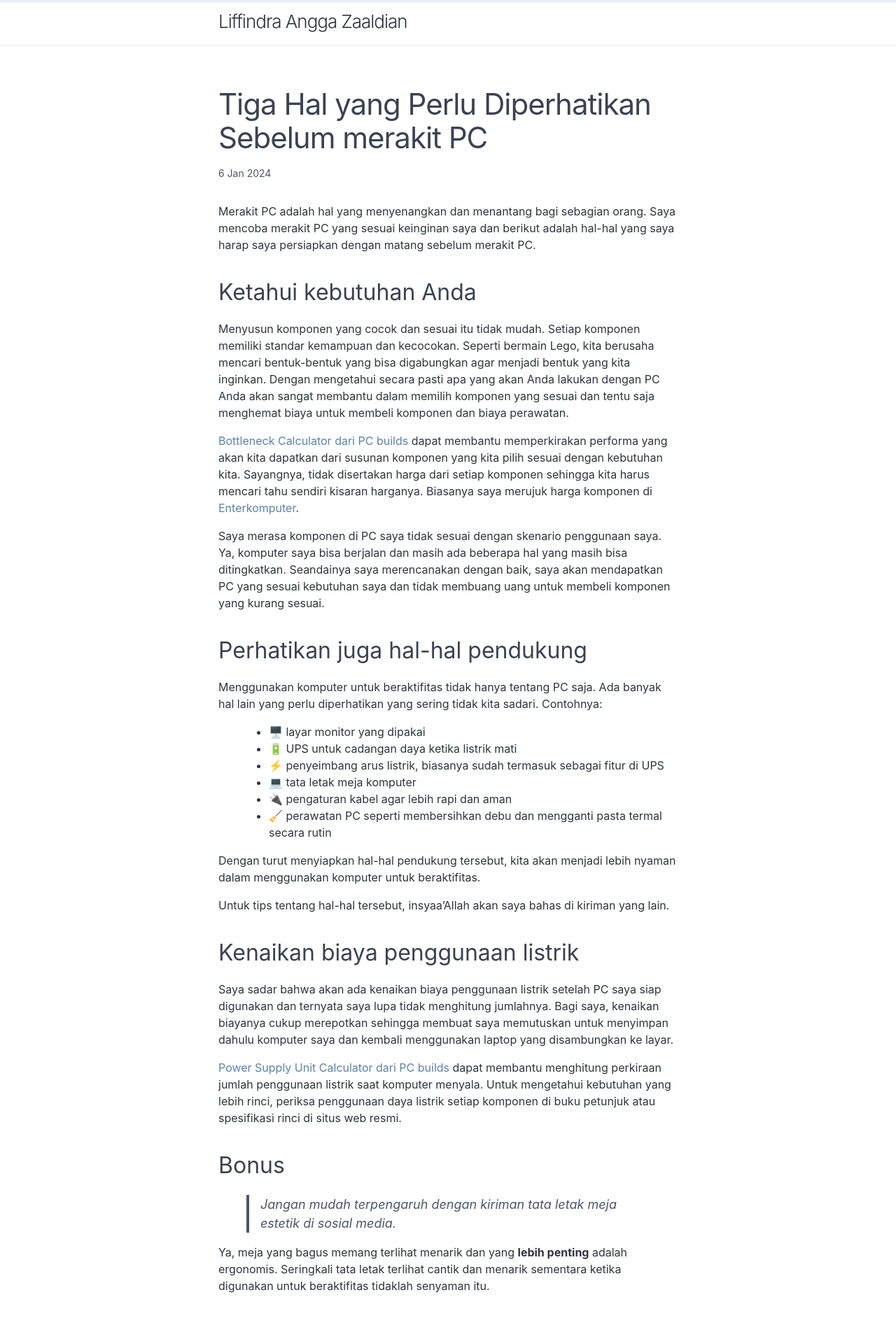
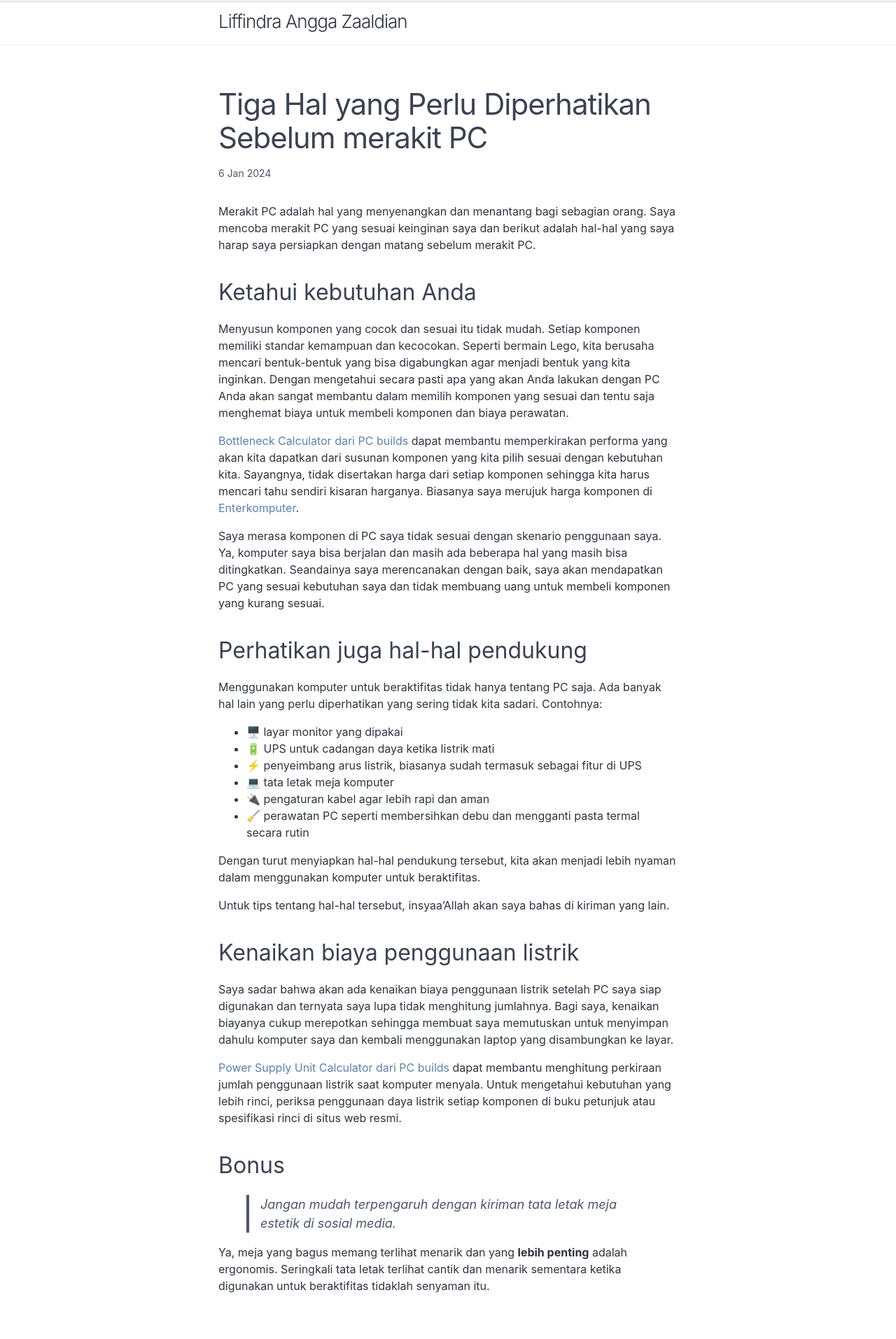
Before and after one commit to findrakecil/findrakecil.github.io, a Jekyll site: the page built from _posts/2024-01-06-tiga-hal-yang-perlu-diperhatikan-sebelum-merakit-pc.md, in a window 1280 px wide. Shown: the whole page at 70% size. Built offline with Jekyll 4.4.1, drawn with Linux system fonts in a browser that asks for light colours.

Commit message:
fix: list margin left

```diff
--- a/_sass/theme.scss
+++ b/_sass/theme.scss
@@ -37,10 +37,6 @@ hr {
 img {
   max-width: 100%;
   vertical-align: middle;
-}
-
-ul, ol {
-  margin-left: $spacing-unit;
 }
 
 li {
```
